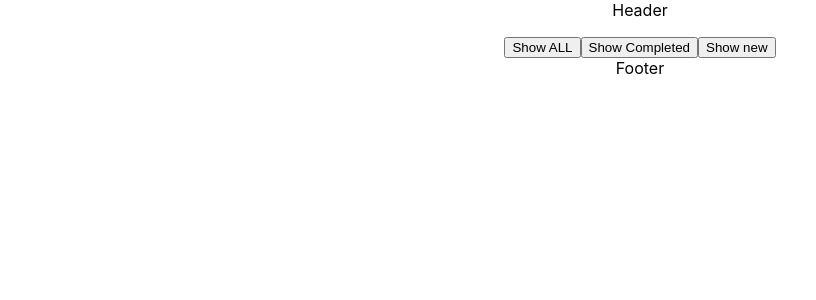
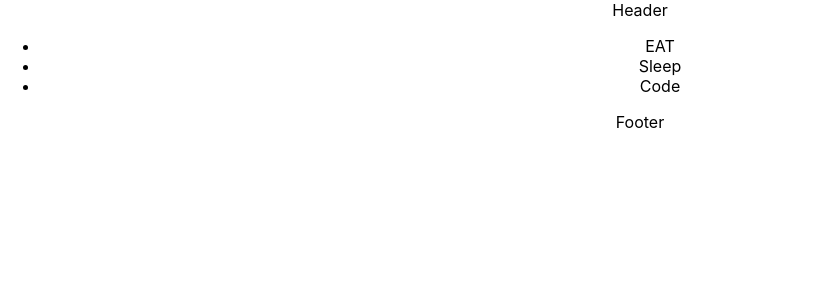
Before and after one commit to phuc-huynhvothien/udemy, a React (Create React App) app: page / in a window 1280 px wide. Shown: the top 300 px of the page, without its empty margins (0-816 px from the left). Built offline with nearby package versions, Linux system fonts and the light colour scheme.

Commit message:
no message

```diff
--- a/src/features/Todo/components/TodoList/index.js
+++ b/src/features/Todo/components/TodoList/index.js
@@ -13,12 +13,13 @@ function TodoList({ todoList, onTodoClick }) {
     const handleTodoClick = (todo,index)=>{
         onTodoClick(todo,index);
     }
-    console.log("E");
+    console.log(todoList);
     return (
         <ul className="todo-list">
-            {todoList.map((item,index) =>{
-                <li onClick={()=> handleTodoClick(item,index)} className={classnames({completed:  item.status === "completed",'todo-item' : true })} key={item.id}> {item.title} - {item.status} </li>
-            })}
+            {todoList.map((item,index) => {
+            return <li onClick={()=> handleTodoClick(item,index)} className={classnames({completed:  item.status === "completed",'todo-item' : true })} key={item.id}>{item.title} </li>
+
+        })}
         </ul>
     )
 }
--- a/src/features/Todo/index.js
+++ b/src/features/Todo/index.js
@@ -75,17 +75,17 @@ function Todo() {
         });
     }
 
-    const renderTodoLst = todoList.filter(todo => filteredStatus === 'all' || filteredStatus ==  todo.status);
+    // const renderTodoLst = todoList.filter(todo => filteredStatus === 'all' || filteredStatus ==  todo.status);
     return(
      <>
      {/* <h1>{filteredStatus}</h1> */}
         <div>
             <TodoList todoList={todoList} onTodoClick={handleTodoClick} />
-            <div>
+            {/* <div>
                 <button onClick={handleShowAllClick}>Show ALL</button>
                 <button onClick={handleShowCompletedClick}>Show Completed</button>
                 <button onClick={handleShowNewClick}>Show new</button>
-            </div>
+            </div> */}
         </div>
      </>
     )
```
